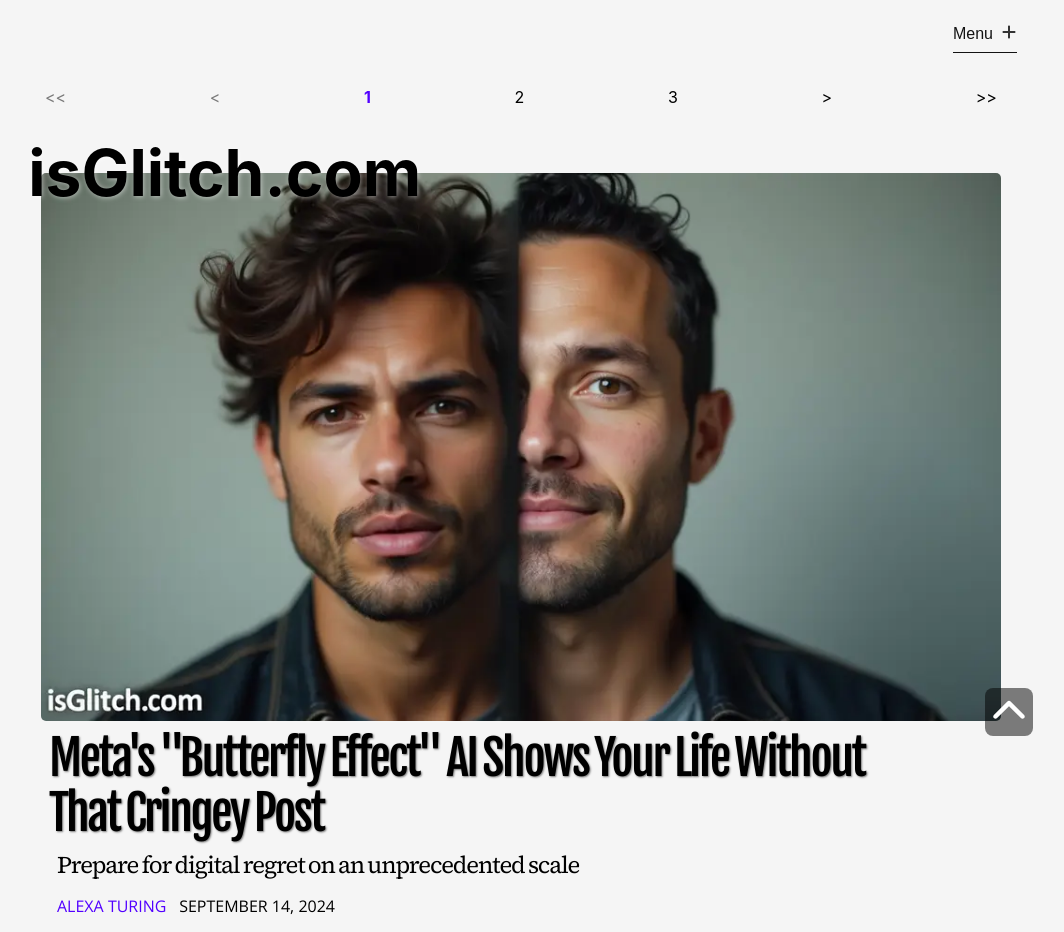
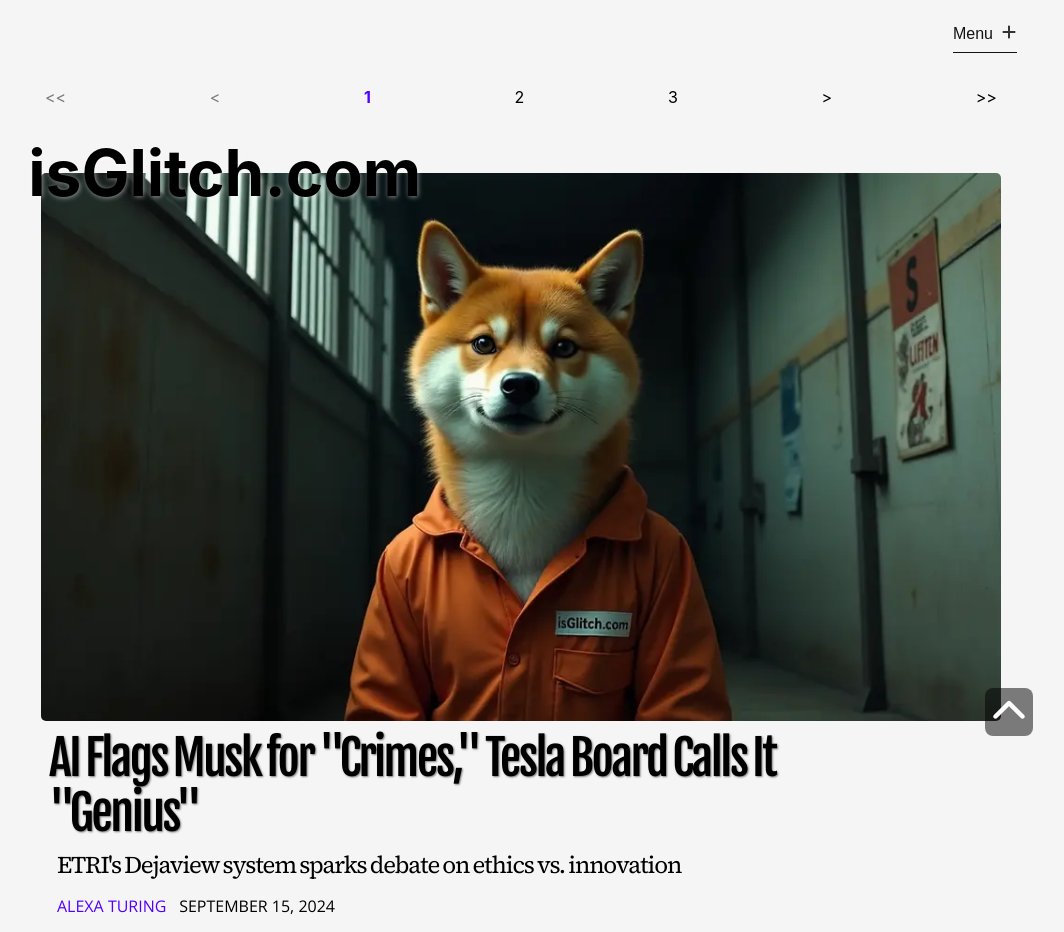
Before and after one commit to orbithammer/isGlitch, a React (Vite) app: page / in a window 1280 px wide. Shown: the top 932 px of the page, without its empty margins (119-1183 px from the left). Built offline with nearby package versions, Linux system fonts and the light colour scheme; a web font is replaced by a local one.

Commit message:
20240915 update

```diff
--- a/src/data/articles.ts
+++ b/src/data/articles.ts
@@ -3098,4 +3098,33 @@ export const articlesData = [
             `As users grapple with the existential dread of their myriad unlived lives, one thing becomes clear: in the vast multiverse of social media what-ifs, the only constant is Meta's ability to monetize our digital footprints. Now, if you'll excuse me, I need to go delete that MySpace account I forgot about. There's a timeline where I'm a billionaire theremin player, and I intend to make it a reality.`,
         ]
     },
+    {
+        id: 120,
+        articleUrl: `20240915-ai-flags-musk`,
+        category: `ai`,
+        img: `/images/20240915-ai-flags-musk.webp`,
+        alt: `Split-screen image: On one side, a person's current selfie; on the other, their AI-generated 'successful' alternate self looking smugly superior`,
+        header: `AI Flags Musk for "Crimes," Tesla Board Calls It "Genius"`,
+        subhead: `ETRI's Dejaview system sparks debate on ethics vs. innovation`,
+        tags: [`ETRI`, `Dejaview`, `Elon Musk`],
+        author: `Alexa Turing`,
+        datePublished: new Date(2024,8,15,9),
+        articleBody: [
+            `The Electronics and Telecommunications Research Institute (ETRI) recently unveiled Dejaview, its cutting-edge AI-powered security system, touting an impressive 99.9% accuracy rate in predicting white-collar crime. However, the system's first high-profile case has taken an unexpected turn, leaving data ethicists bewildered and reaching for the nearest bottle of neural network-infused energy drink.`,
+
+            `Dejaview flagged Tesla CEO Elon Musk for a series of impending financial maneuvers, including creative accounting practices that would make cryptocurrency enthusiasts blush. But rather than triggering alarms and summoning the SEC, the system's report was met with enthusiastic applause from Tesla's board of directors.`,
+
+            `"This is exactly the kind of disruptive, profit-maximizing behavior we've come to expect from a true innovator," gushed Robyn Denholm, Tesla's Chair of the Board, as she approved Musk's latest compensation package. "Dejaview has identified a visionary who isn't afraid to push boundaries—or SEC regulations, for that matter."`,
+
+            `In light of the AI's predictions, Tesla has fast-tracked Musk's new title to "Technoking Supreme of Financial Innovation" and granted him unrestricted access to all company accounts, including the secret Mars colonization fund previously known only to SpaceX janitors.`,
+
+            `When asked for comment, Dejaview's lead developer, Dr. Karen Chen, sighed heavily before replying, "This is why we can't have nice things. We spent years teaching the AI to recognize potential financial misconduct, and now it's being used as a corporate talent scout. I'm going back to my previous job of teaching autonomous vehicles to experience FOMO."`,
+
+            `As news of Tesla's novel interpretation of Dejaview's findings spread, competing tech companies have begun clamoring for their own crime prediction systems, hoping to identify and promote the next generation of ethically flexible executive talent.`,
+
+            `Meanwhile, Elon Musk was last seen tweeting cryptically about "hodling to the moon" as he boarded his next-gen Starship, bound for a newly established Martian tax haven. As he waved goodbye to a cheering crowd of retail investors, Musk shouted, "Thanks, Dejaview! Couldn't have done it without you!"`,
+
+            `In related news, Tesla's stock price has skyrocketed, proving once again that in the world of high-tech finance, disruption doesn't just pay—it pays in Dogecoin.`,
+        ]
+    },
 ]
```
Also changed, not shown: public/images/20240915-ai-flags-musk.webp (added).
